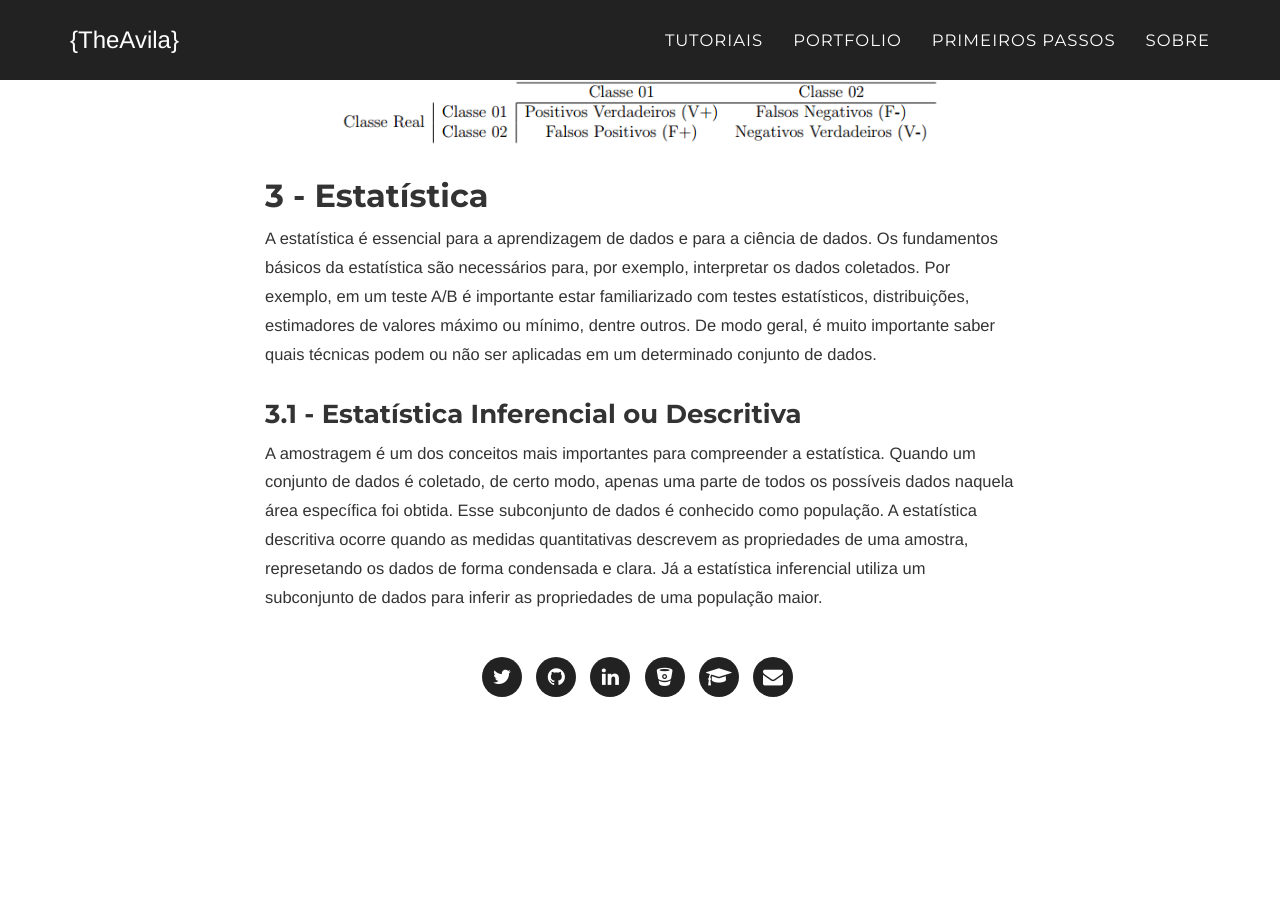
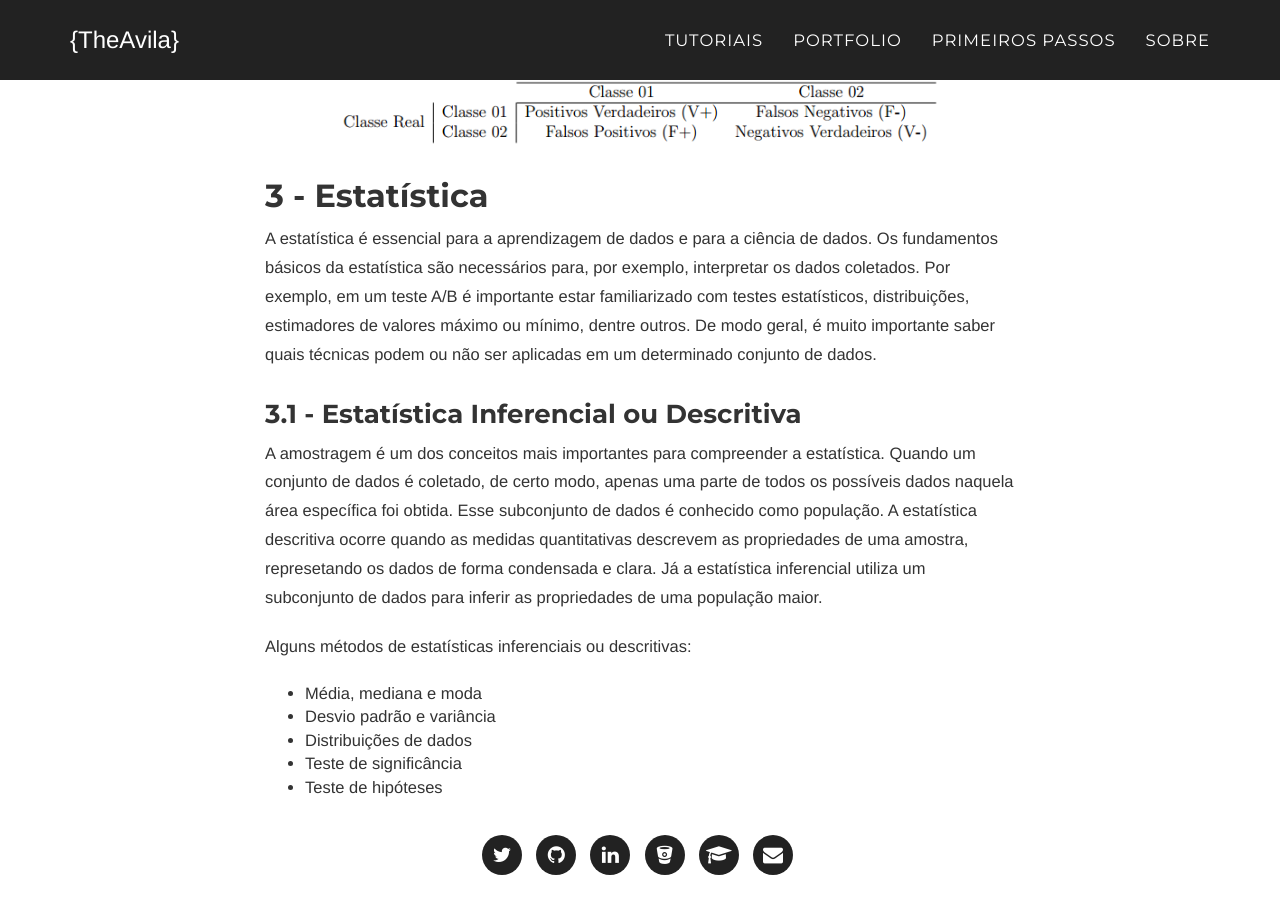
Before and after one commit to theavila/theavila.github.io, a Jekyll site: the page built from primeirosPassos.html, in a window 1280 px wide and 900 px high, scrolled down 2469 px. Built offline with Jekyll 4.4.1, drawn with Linux system fonts in a browser that asks for light colours; some web fonts are replaced; before the commit the page ends 3191 px from its top, so only the background shows below that.

Commit message:
final 3.1

```diff
--- a/primeirosPassos.html
+++ b/primeirosPassos.html
@@ -52,3 +52,11 @@ Resumindo, na aprendizagem não-supervisionada buscamos extrair informação rel
 <p>A estatística é essencial para a aprendizagem de dados e para a ciência de dados. Os fundamentos básicos da estatística são necessários para, por exemplo, interpretar os dados coletados. Por exemplo, em um teste A/B é importante estar familiarizado com testes estatísticos, distribuições, estimadores de valores máximo ou mínimo, dentre outros. De modo geral, é muito importante saber quais técnicas podem ou não ser aplicadas em um determinado conjunto de dados.</p>
 <h3>3.1 - Estatística Inferencial ou Descritiva</h3>
 <p>A amostragem é um dos conceitos mais importantes para compreender a estatística. Quando um conjunto de dados é coletado, de certo modo, apenas uma parte de todos os possíveis dados naquela área específica foi obtida. Esse subconjunto de dados é conhecido como população. A estatística descritiva ocorre quando as medidas quantitativas descrevem as propriedades de uma amostra, represetando os dados de forma condensada e clara. Já a estatística inferencial utiliza um subconjunto de dados para inferir as propriedades de uma população maior.</p>
+<p>Alguns métodos de estatísticas inferenciais ou descritivas:</p>
+<ul>
+<li>Média, mediana e moda</li>
+<li>Desvio padrão e variância</li>
+<li>Distribuições de dados</li>
+<li>Teste de significância</li>
+<li>Teste de hipóteses</li>
+</ul>
```
